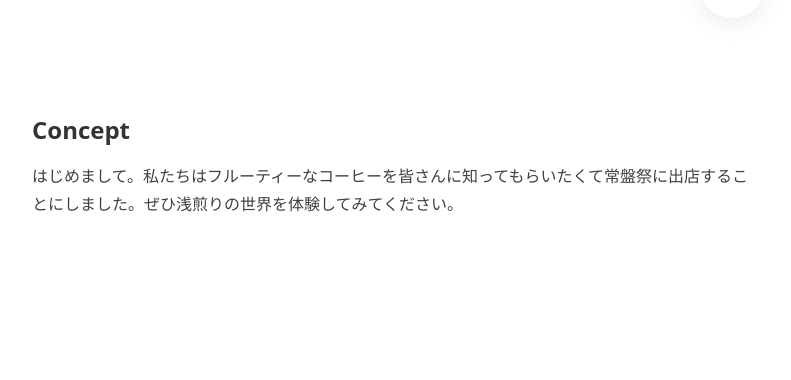
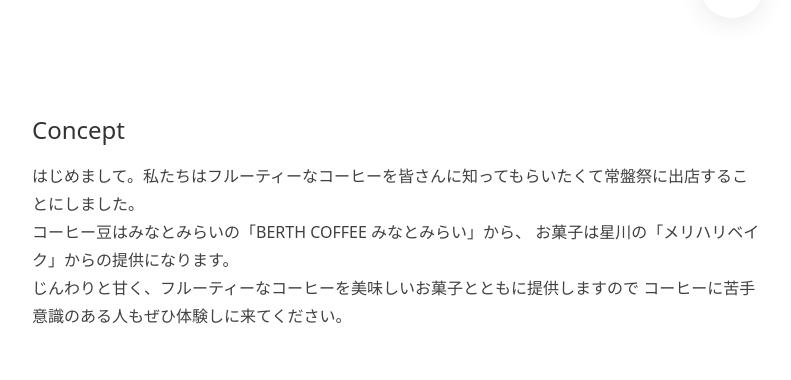
Before and after one commit to mimimizuno/Tokiwa_web, a React (Vite) app: page / in a window 1280 px wide. Shown: the part 846-1226 px from the top of the page, without its empty margins (244-1035 px from the left). Built offline with nearby package versions, Linux system fonts and the light colour scheme; a web font is replaced by a local one.

Commit message:
Update App.tsx

```diff
--- a/src/App.tsx
+++ b/src/App.tsx
@@ -11,19 +11,11 @@ export default function App() {
   return (
     <div>
       <main>
-        {/* ヒーロー：余白ゼロ/9:16 全面 */}
         <HeroVideo />
         <SideMenu />
-        {/* 以降は Section で統一（横幅/余白/scroll-margin すべて共通化） */}
         <Section id="concept"><Concept /></Section>
         <Section id="location-date"><LocationDate /></Section>
-
-        {/* 横スクロールが必要なところだけユーティリティを付与 */}
-        <section id="menu" className="section px-0">
-          <Menu />
-          {/* Menu内のリストは <div className="flex overflow-x-auto row-snap gap-4 px-5"> ... */}
-        </section>
-
+        <Section id="menu"><Menu /></Section>
         <Section id="collaboration"><Collaboration /></Section>
       </main>
 
--- a/src/sections/Concept.tsx
+++ b/src/sections/Concept.tsx
@@ -1,9 +1,13 @@
 export function Concept() {
     return (
       <div className="space-y-4">
-        <h2 className="text-2xl font-semibold">Concept</h2>
+        <h2 className="text-2xl">Concept</h2>
         <p className="leading-7 text-neutral-700">
-          はじめまして。私たちはフルーティーなコーヒーを皆さんに知ってもらいたくて常盤祭に出店することにしました。ぜひ浅煎りの世界を体験してみてください。
+          はじめまして。私たちはフルーティーなコーヒーを皆さんに知ってもらいたくて常盤祭に出店することにしました。<br/>
+          コーヒー豆はみなとみらいの「BERTH COFFEE みなとみらい」から、
+          お菓子は星川の「メリハリベイク」からの提供になります。<br/>
+          じんわりと甘く、フルーティーなコーヒーを美味しいお菓子とともに提供しますので
+          コーヒーに苦手意識のある人もぜひ体験しに来てください。
         </p>
       </div>
     );
```
